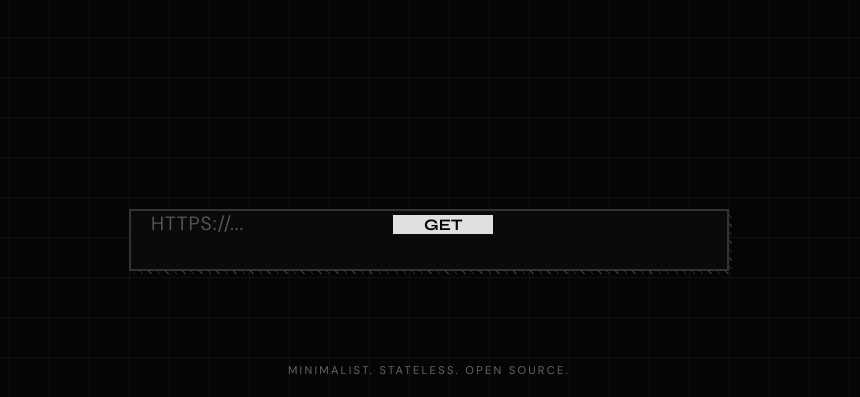
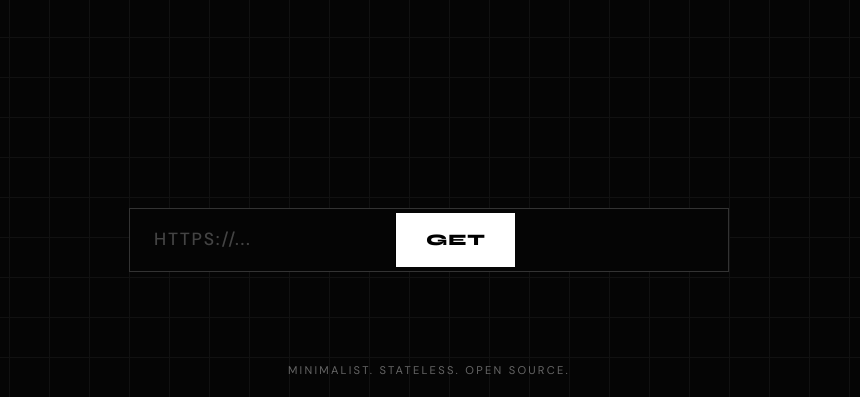
Before and after one commit to Pelz01/saveit, a website: page public/index.html in a window 1280 px wide. Shown: the part 403-800 px from the top of the page, without its empty margins (211-1071 px from the left). Drawn offline with Linux system fonts and the light colour scheme.

Commit message:
Polish: Cleaner search input with solid borders

```diff
--- a/public/styles.css
+++ b/public/styles.css
@@ -93,46 +93,28 @@ h1:hover {
   text-align: center;
 }
 
-/* ── Search Module ── */
+/* ── Search Module (Clean Industrial) ── */
 .search {
   width: 100%;
   max-width: 600px;
-  border: 1px solid var(--border);
-  background: var(--bg-raw);
+  background: transparent;
   position: relative;
-}
-
-.search::after {
-  content: "";
-  position: absolute;
-  top: 4px;
-  left: 4px;
-  right: -4px;
-  bottom: -4px;
-  background: repeating-linear-gradient(45deg,
-      var(--border),
-      var(--border) 1px,
-      transparent 1px,
-      transparent 6px);
-  z-index: -1;
-  transition: transform 0.2s;
-}
-
-.search:focus-within {
-  border-color: var(--border-active);
-}
-
-.search:focus-within::after {
-  transform: translate(4px, 4px);
-  background: var(--accent);
+  z-index: 2;
 }
 
 .search__wrapper {
   display: flex;
-  height: 60px;
-  background: #0a0a0a;
-  /* Slight separation from bg */
+  height: 64px;
+  background: var(--bg-raw);
   border: 1px solid #333;
+  transition: all 0.2s cubic-bezier(0.19, 1, 0.22, 1);
+  position: relative;
+}
+
+.search__wrapper:focus-within {
+  border-color: #fff;
+  transform: scale(1.01);
+  box-shadow: 0 0 0 1px #fff;
 }
 
 .search__input {
@@ -140,45 +122,50 @@ h1:hover {
   background: transparent;
   border: none;
   font-family: var(--font-body);
-  font-size: 1.2rem;
+  font-size: 1.1rem;
   color: #fff;
-  /* Max contrast */
-  padding: 0 20px;
+  padding: 0 24px;
   outline: none;
   text-transform: uppercase;
-  letter-spacing: 0.05em;
+  letter-spacing: 0.1em;
+  font-weight: 500;
 }
 
 .search__input::placeholder {
-  color: #666;
-  /* Visible but distinct */
+  color: #444;
+  transition: color 0.2s;
 }
 
-.search__input::placeholder {
-  color: #555;
-  /* Higher contrast */
+.search__input:focus::placeholder {
+  color: #666;
 }
 
 .search__button {
-  width: 100px;
-  background: var(--text-main);
-  color: var(--bg-raw);
+  width: 120px;
+  background: #fff;
+  color: #000;
   border: none;
+  border-left: 1px solid #000;
   font-family: var(--font-display);
-  font-weight: 700;
+  font-weight: 800;
   font-size: 1rem;
   text-transform: uppercase;
   cursor: pointer;
-  transition: background 0.2s;
+  letter-spacing: 0.05em;
+  transition: all 0.2s;
+  margin: 4px;
+  /* inset look */
+  height: calc(100% - 8px);
 }
 
 .search__button:hover {
   background: var(--accent);
   color: #fff;
+  border-left-color: var(--accent);
 }
 
 .search__button:active {
-  transform: translateY(2px);
+  transform: scale(0.98);
 }
 
 /* ── Result Card ── */
```
